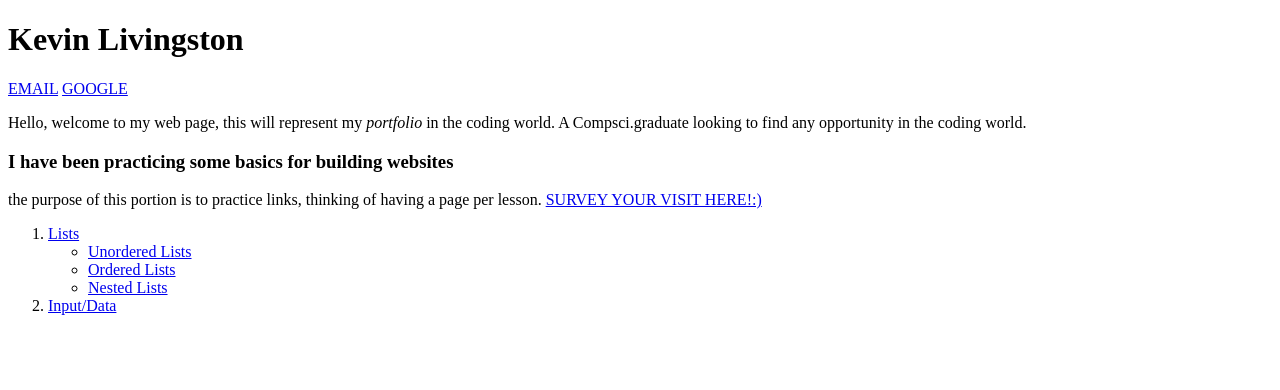
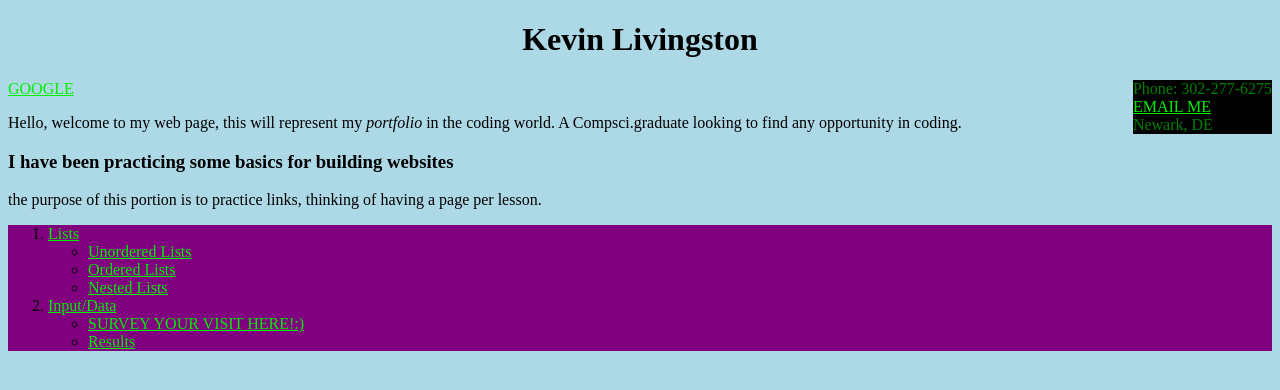
Before and after one commit to KevinLivingston/HTML_Portfolio, a plain HTML site: page index.html in a window 1280 px wide. Drawn offline with Linux system fonts and the light colour scheme; files whose address does not match are found by name.

Commit message:
Moved files into input section, attempted to use an image for a marker, added CSS, need more intermediate properties used,internal CSS within 'unordered' page

```diff
--- a/index.html
+++ b/index.html
@@ -1,34 +1,53 @@
 <!DOCTYPE html>
 <html>
+
 <head>
+
     <title>
         Kevin's Frontpage
     </title>
+    <link href="C:\Users\Kevin\Documents\HTML_Portfolio\style.css" type="text/css" rel="stylesheet" />
     <meta name="keywords" content="HTML Portfolio">
 </head>
+
 <body>
-    <H1 class = "header">Kevin Livingston</H1>
-    <a href="mailto:kevclivingston@gmail.com?subject=IMPORTANT!&body=HELLO WORLD!">EMAIL</a>
+    <H1 class="header">Kevin Livingston</H1>
+    <div id="contact_info">
+        Phone: 302-277-6275 <br>
+        <a href="mailto:kevclivingston@gmail.com?subject=IMPORTANT!&body=HELLO WORLD!">EMAIL ME</a><br>
+        Newark, DE
+    </div>
     <a href="https://www.google.com/">GOOGLE</a>
-    <p>Hello, welcome to my web page, this will represent my <i>portfolio</i> in the coding world. A Compsci.graduate looking to find any opportunity in the coding world.
+    <p>Hello, welcome to my web page, this will represent my <i>portfolio</i> in the coding world. A Compsci.graduate
+        looking to find any opportunity in coding.
     </p>
     <H3>I have been practicing some basics for building websites</H3>
     <p>the purpose of this portion is to practice links, thinking of having a page per lesson.
 
-        <a  href="C:\Users\Kevin\Documents\HTML_Portfolio\Guest_Survey.html" h4>SURVEY YOUR VISIT HERE!:) </h4></a>
-<ol>
-    <li class = "index"> <a href="C:\Users\Kevin\Documents\HTML_Portfolio\Lists\index.html">Lists</a></li>
-<ul>
-         <li><a href="file:///C:/Users/Kevin/Documents/HTML_Portfolio/Lists/unordered.html"> Unordered Lists</a></li>
-         <li><a href="file:///C:/Users/Kevin/Documents/HTML_Portfolio/Lists/ordered.html"> Ordered Lists</a></li>
-         <li><a href="file:///C:/Users/Kevin/Documents/HTML_Portfolio/Lists/NestedList.html"> Nested Lists</a></li>
 
-    </ul>
-    <li class = "index"><a href="C:\Users\Kevin\Documents\HTML_Portfolio\Lists\index.html">Input/Data</a></li>
-</ol>
+    <div class="mother_table">
+        <ol>
+            <li class="index"> <a href="C:\Users\Kevin\Documents\HTML_Portfolio\Lists\index.html">Lists</a></li>
+            <ul>
+                <li><a href="file:///C:/Users/Kevin/Documents/HTML_Portfolio/Lists/unordered.html"> Unordered Lists</a>
+                </li>
+                <li><a href="file:///C:/Users/Kevin/Documents/HTML_Portfolio/Lists/ordered.html"> Ordered Lists</a></li>
+                <li><a href="file:///C:/Users/Kevin/Documents/HTML_Portfolio/Lists/NestedList.html"> Nested Lists</a>
+                </li>
+
+            </ul>
+            <li class="index"><a href="C:\Users\Kevin\Documents\HTML_Portfolio\Lists\index.html">Input/Data</a>
+                <ul class ="input_index" >
+                    <li ><a href="C:\Users\Kevin\Documents\HTML_Portfolio\Input\Guest_Survey.html" h4>SURVEY YOUR VISIT HERE!:) </h4></a></li>
+                    <li ><a href="C:\Users\Kevin\Documents\HTML_Portfolio\Input\Results.html" h4>Results </h4></a></li>
+                </ul>
+            </li>
+        </ol>
+    </div>
     </p>
 
 
 
 </body>
+
 </html>
--- /dev/null
+++ b/style.css
@@ -0,0 +1,24 @@
+body{
+    background-color: lightblue;
+}
+h1{
+    text-align: center;
+}
+#contact_info{
+    float: right;
+    background-color: black;
+    color: green;
+
+}
+
+.mother_table{
+    background-color:purple;
+
+}
+a{
+    color: rgb(0, 239, 0);
+}
+.input_index{/*Not Working*/
+    list-style-image: url("HTML_Portfolio\PICS\List_Marker.png");
+
+}
```
Also changed, not shown: Input/Guest_Survey.html (added, +51 -0 lines), Input/Results.html (added, +19 -0 lines), Lists/unordered.html (+1 -1 lines), PICS/List_Marker.png (added).
